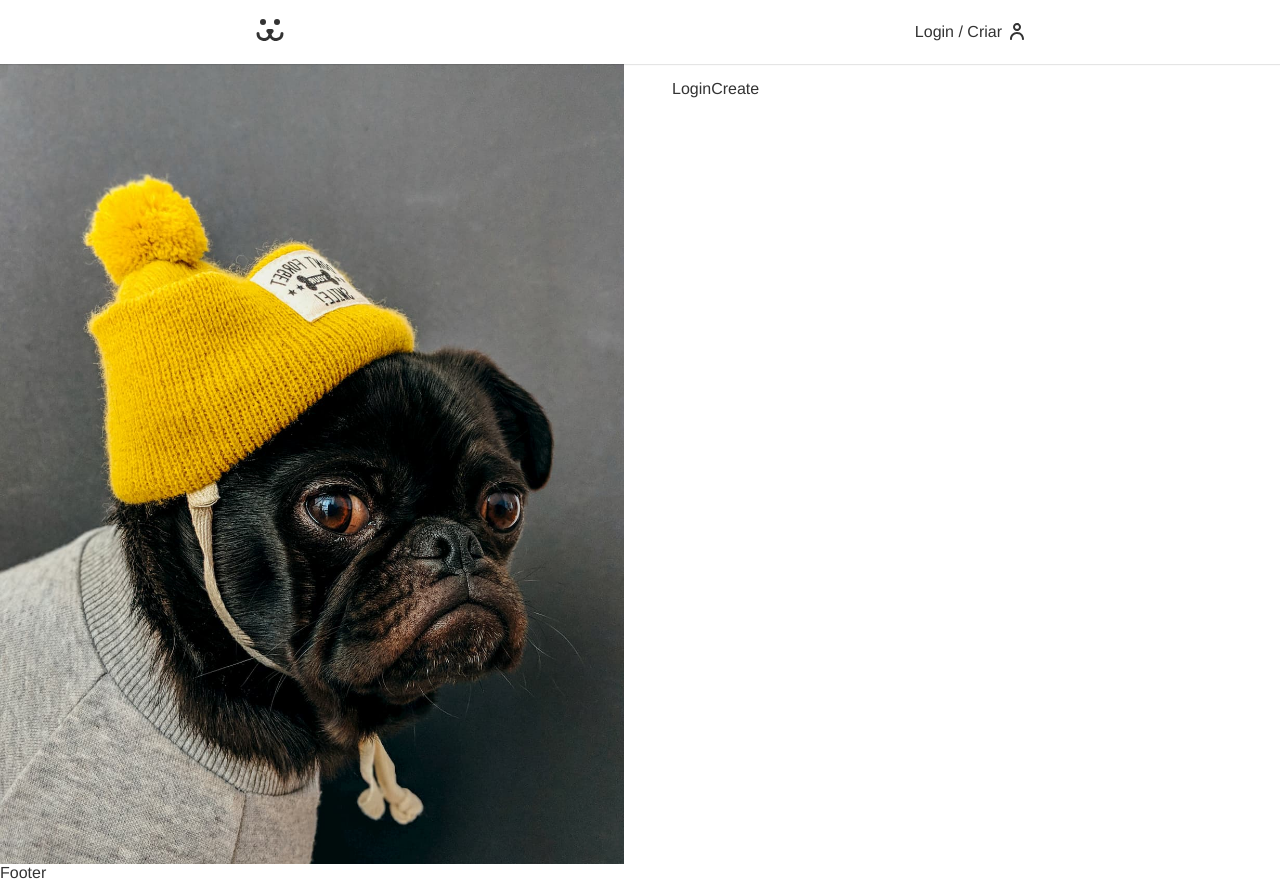
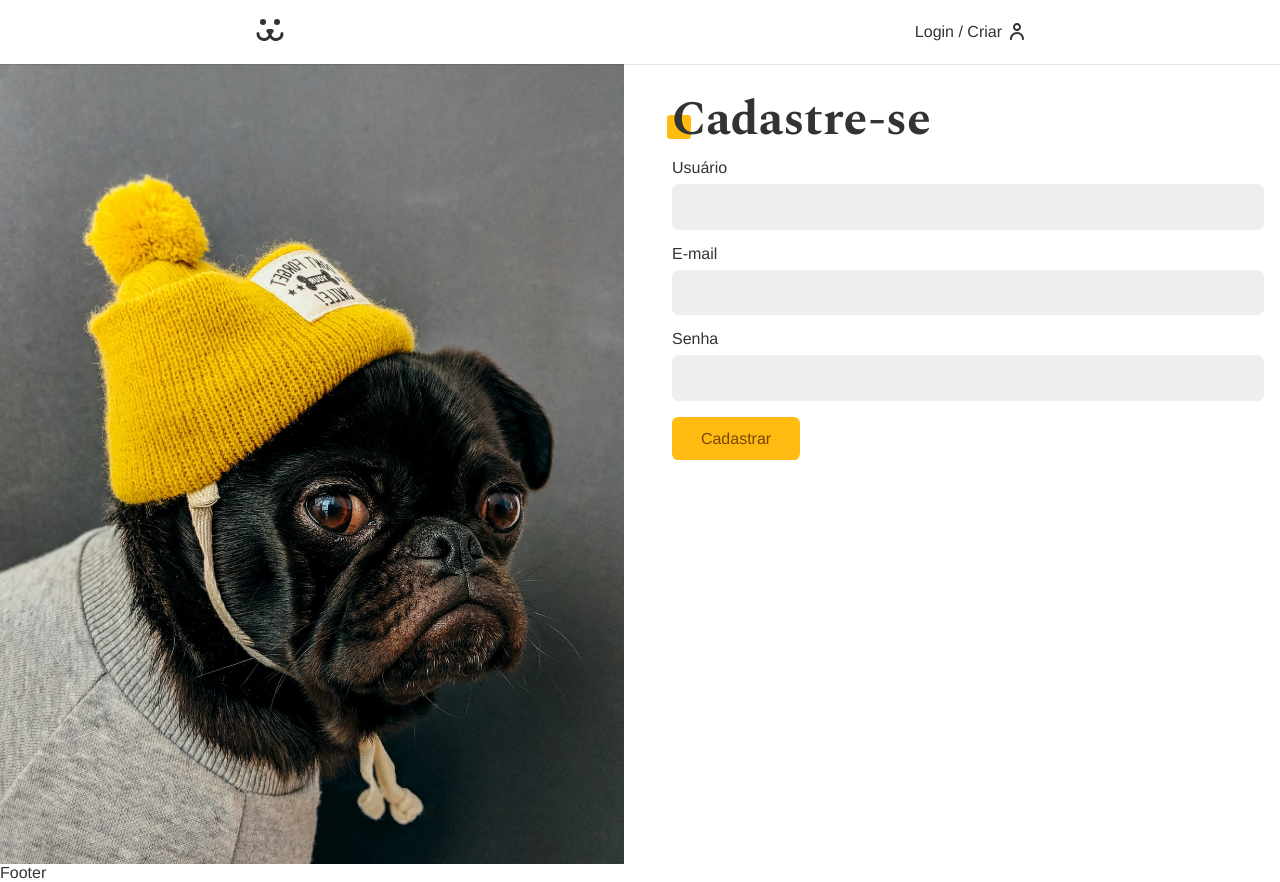
Before and after one commit to LuizCBonini/Dogs, a React (Create React App) app: page /login/criar in a window 1280 px wide. Built offline with nearby package versions, Linux system fonts and the light colour scheme; the HTML template or start-up script is replaced by a standard one.

Commit message:
Feat: Cadastrar usuario

```diff
--- a/src/Components/Form/Input/Input.module.css
+++ b/src/Components/Form/Input/Input.module.css
@@ -24,6 +24,7 @@
 .label {
     display: block;
     font-size: 1rem;
+    font-family: var(--type-first);
     line-height: 1;
     padding-bottom: 0.5rem;
 }
--- a/src/Hooks/useForm.jsx
+++ b/src/Hooks/useForm.jsx
@@ -5,6 +5,11 @@
         regex: /^(([^<>()[\]\\.,;:\s@"]+(\.[^<>()[\]\\.,;:\s@"]+)*)|(".+"))@((\[[0-9]{1,3}\.[0-9]{1,3}\.[0-9]{1,3}\.[0-9]{1,3}\])|(([a-zA-Z\-0-9]+\.)+[a-zA-Z]{2,}))$/
         ,
         message: 'Preencha um e-mail válido',
+    },
+    senha: {
+        regex: /^(?=.*\d)(?=.*[a-z])(?=.*[A-Z])(?=.*[$*&@#()])[0-9a-zA-Z$*&@#()]{8,}$/
+        ,
+        message: `A senha deve conter no mínimo 8 caracteres 1 letra maiúscula 1 número e 1 símbolo`,
     }
 }
 
--- a/src/Pages/Login/LoginCreate.jsx
+++ b/src/Pages/Login/LoginCreate.jsx
@@ -1,8 +1,42 @@
-import React from 'react'
+import React, { useContext } from 'react'
+
+import Input from '../../Components/Form/Input/Input'
+import Button from '../../Components/Form/Button/Button'
+
+import useForm from '../../Hooks/useForm'
+import { USER_POST } from '../../api'
+import {UserContext} from '../../UserContext'
 
 const LoginCreate = () => {
+
+  const username = useForm();
+  const email = useForm('email');
+  const password = useForm();
+
+  const {userLogin} = useContext(UserContext)
+
+  async function handleSubmit(event) {
+    event.preventDefault();
+    const {url, options} = USER_POST({
+      username: username.value,
+      email: email.value,
+      password: password.value
+    })
+    const response = await fetch(url, options)
+    if(response.ok) userLogin(username.value, password.value)
+    console.log(response)
+  }
+
   return (
-    <div>LoginCreate</div>
+    <section className='animeLeft'>
+      <h1 className='title'>Cadastre-se</h1>
+      <form onSubmit={handleSubmit}>
+        <Input label='Usuário' type='text' name='username' {...username}/>
+        <Input label='E-mail' type='text' name='email' {...email}/>
+        <Input label='Senha' type='password' name='password' {...password}/>
+        <Button>Cadastrar</Button>
+      </form>
+    </section>
   )
 }
 
--- a/src/api.js
+++ b/src/api.js
@@ -36,3 +36,16 @@
         },
     }
 }
+
+export function USER_POST(body) {
+    return {
+        url: API_URL + '/api/user',
+        options: {
+            method: 'POST',
+            headers: {
+                'Content-Type': 'application/json',
+            },
+            body: JSON.stringify(body)
+        },
+    }
+}
```
